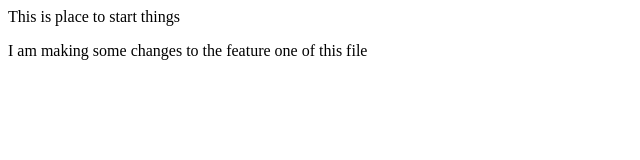
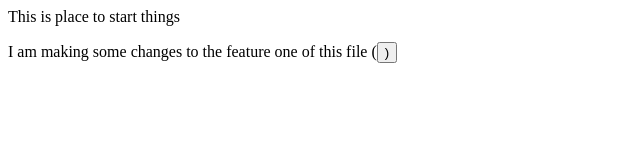
Before and after one commit to AAG-Rage/LOCALRepo, a plain HTML site: page index.html in a window 1280 px wide. Shown: the full height of the page, 0-640 px from the left. Drawn offline with Linux system fonts and the light colour scheme.

Commit message:
added a button

```diff
--- a/index.html
+++ b/index.html
@@ -1,3 +1,3 @@
 <p> This is place to start things
 </p>
-<p> I am making some changes to the feature one of this file</p>
+<p> I am making some changes to the feature one of this file (<button>)</button></p>
```
